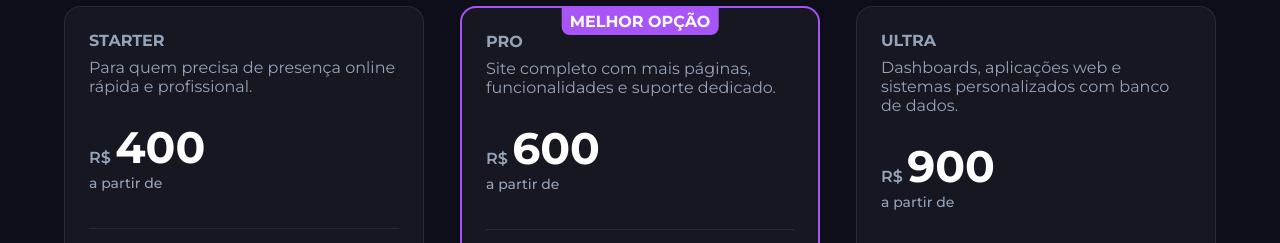
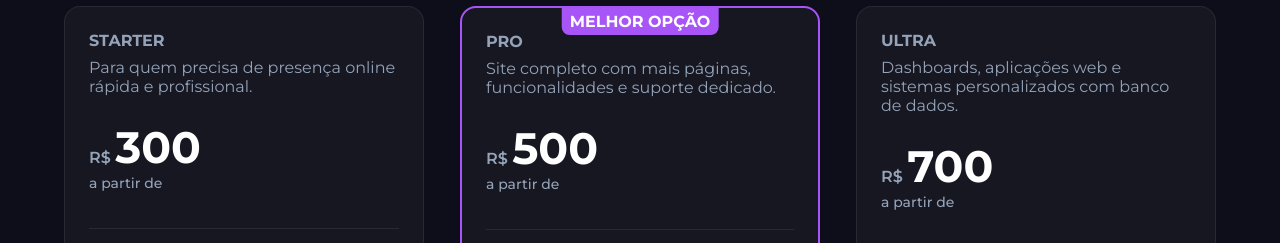
Before and after one commit to JayfckZ/fluxy, a React (Vite) app: page / in a window 1280 px wide. Shown: the part 3480-3723 px from the top of the page. Built offline with nearby package versions, Linux system fonts and the light colour scheme.

Commit message:
prices changed

```diff
--- a/src/App.tsx
+++ b/src/App.tsx
@@ -173,7 +173,7 @@ function App() {
               Para quem precisa de presença online rápida e profissional.
             </p>
             <p className="price">
-              R$ <span>400</span>
+              R$ <span>300</span>
             </p>
             <p className="price-sub">a partir de</p>
             <ul>
@@ -227,7 +227,7 @@ function App() {
               dedicado.
             </p>
             <p className="price">
-              R$ <span>600</span>
+              R$ <span>500</span>
             </p>
             <p className="price-sub">a partir de</p>
             <ul>
@@ -286,7 +286,7 @@ function App() {
               dados.
             </p>
             <p className="price">
-              R$ <span>900</span>
+              R$ <span>700</span>
             </p>
             <p className="price-sub">a partir de</p>
             <ul>
```
